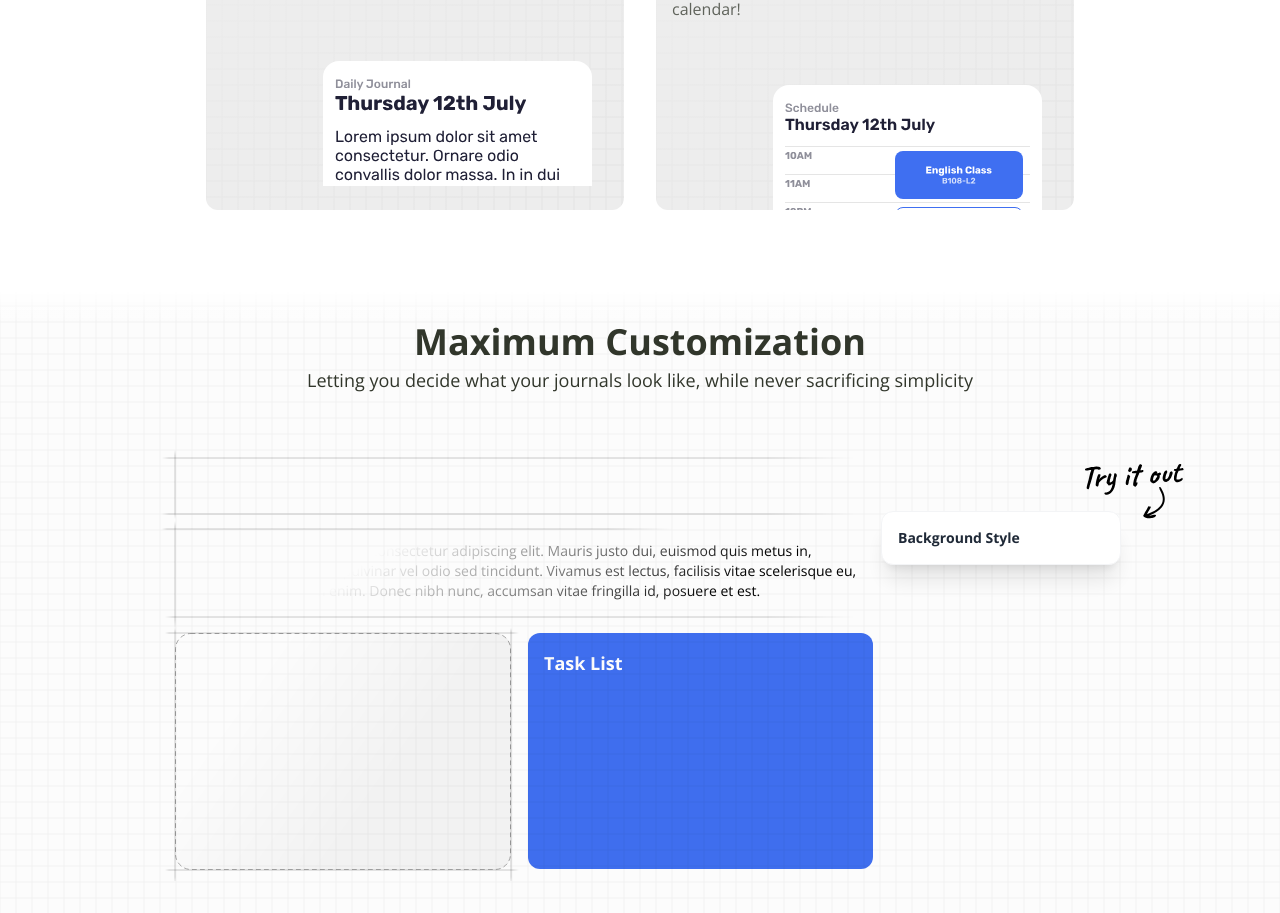
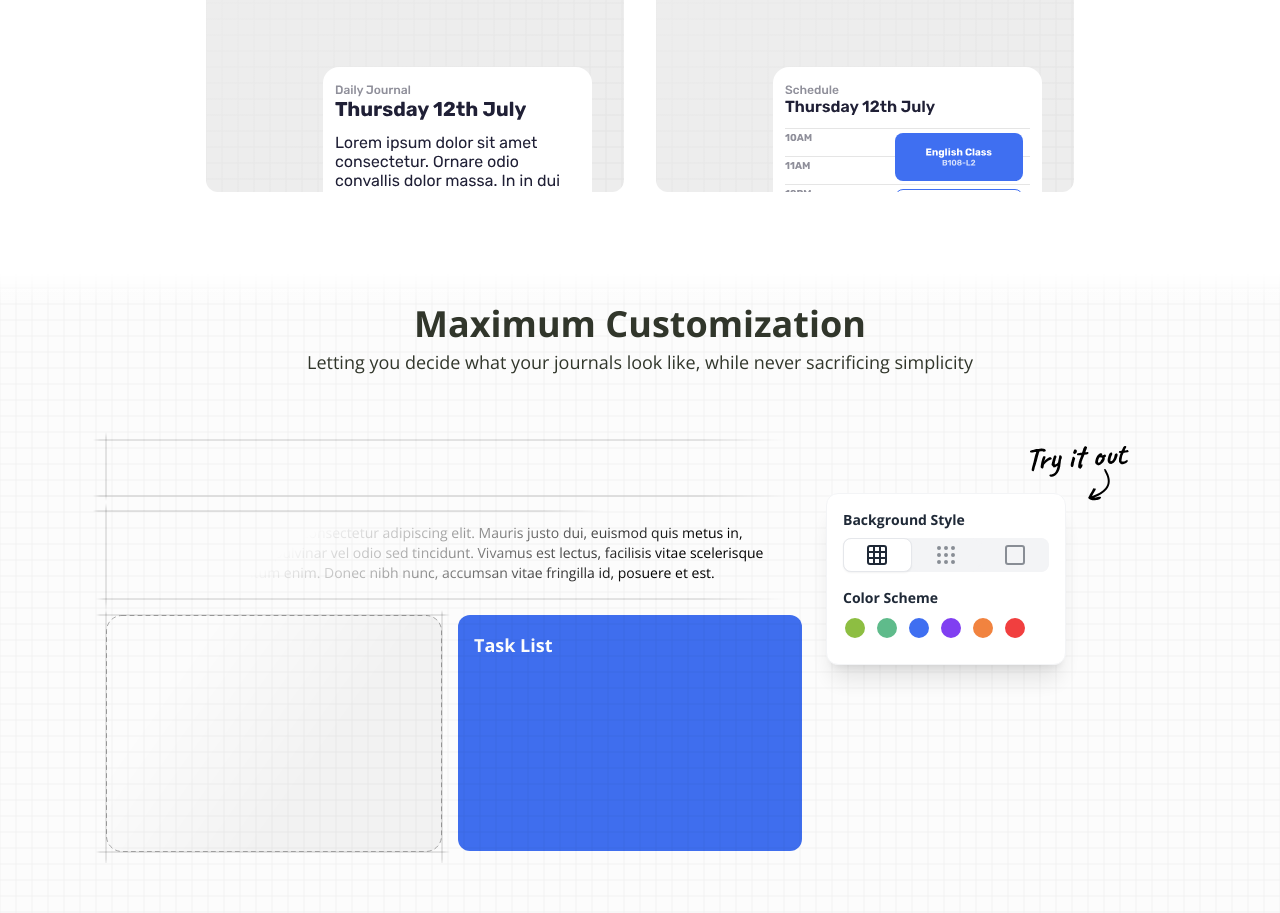
Before and after one commit to a16n-dev/blockflow-landing-page, a Next.js app: page / in a window 1280 px wide. Shown: the part 1884-2797 px from the top of the page. Built offline with nearby package versions, Linux system fonts and the light colour scheme.

Commit message:
Implement color changer

```diff
--- a/src/components/sections/CustomizationSection/CustomizationInteractiveSection.tsx
+++ b/src/components/sections/CustomizationSection/CustomizationInteractiveSection.tsx
@@ -6,12 +6,22 @@ import CardConstructionGraphic from '@/components/sections/CustomizationSection/
 import TryItOutText from '@/components/sections/CustomizationSection/TryItOutText';
 import { useEffect, useState } from 'react';
 import { LandingPageThemeTokens, setTheme } from '@/utils/themeHelpers';
+import { Grid3x3, Grid3x3Icon, GripIcon, SquareIcon } from 'lucide-react';
+
+enum themeColor {
+  green = 'green',
+  teal = 'teal',
+  blue = 'blue',
+  purple = 'purple',
+  orange = 'orange',
+  red = 'red',
+}
 
 interface ThemeState {
   bgStyle: 'grid' | 'dot' | 'blank';
   headingFont: string;
   paragraphFont: string;
-  colorScheme: 'blue' | 'green' | 'purple';
+  colorScheme: themeColor;
 }
 
 const mapStateToTheme = (
@@ -22,15 +32,26 @@ const mapStateToTheme = (
       ? 'url("/bg-grid-04.svg")'
       : state.bgStyle === 'dot'
         ? 'url("/bg-dot-04.svg")'
-        : '',
+        : 'url("/bg-none.svg")',
+  mainColor: mapColor[state.colorScheme][0],
+  mainColorBg: mapColor[state.colorScheme][1],
 });
+
+const mapColor: Record<themeColor, [string, string]> = {
+  green: ['#8dbe42', '#ecf8e6'],
+  teal: ['#5fbb8b', '#e6f8f1'],
+  blue: ['#3f6ff1', '#e6e9f8'],
+  purple: ['#803ff1', '#e9d6ef'],
+  orange: ['#f1833f', '#efdfd6'],
+  red: ['#f13f3f', '#efd9d6'],
+};
 
 const CustomizationInteractiveSection = () => {
   const [state, setState] = useState<ThemeState>({
     bgStyle: 'grid',
     headingFont: 'Inter',
     paragraphFont: 'Inter',
-    colorScheme: 'blue',
+    colorScheme: themeColor.blue,
   });
 
   useEffect(() => {
@@ -38,8 +59,12 @@ const CustomizationInteractiveSection = () => {
   }, [state]);
 
   return (
-    <div className={'flex max-w-[1100px] py-12'}>
-      <div className={'flex flex-col mix-blend-multiply'}>
+    <div className={'flex max-w-[1100px] w-full py-12 gap-4'}>
+      <div className={'overflow-hidden flex justify-end'}>
+        <div
+          className={'flex flex-col mix-blend-multiply w-[720px]'}
+          style={{ flexGrow: 1 }}
+        >
           <HeadingConstructionGraphic />
           <div className={'relative'}>
             <ParagraphConstructionGraphic />
@@ -66,14 +91,47 @@ const CustomizationInteractiveSection = () => {
             </div>
           </div>
         </div>
-      <div className={'relative flex flex-col'}>
-        <TryItOutText className={'self-end relative -right-16 top-2'} />
+      </div>
+      <div className={'relative flex flex-col pr-20'}>
+        <TryItOutText
+          className={'self-end relative -right-16 top-2 text-theme-text'}
+        />
         <div
           className={
             'bg-white flex flex-col border border-gray-100 w-[240px] p-4 shadow-xl rounded-xl'
           }
         >
           <p className={'font-bold text-gray-800 text-sm'}>Background Style</p>
+          <div className={`flex bg-gray-100 rounded-lg my-2`}>
+            {['grid', 'dot', 'none'].map((v) => (
+              <button
+                className={`px-2 py-1 grow flex text-gray-800 justify-center border border-gray-100 rounded-lg ${state.bgStyle === v ? 'bg-white border-gray-200 shadow-sm' : 'opacity-50'}`}
+                key={v}
+                onClick={() => setState((s) => ({ ...s, bgStyle: v as any }))}
+              >
+                {v === 'grid' ? (
+                  <Grid3x3Icon />
+                ) : v === 'dot' ? (
+                  <GripIcon />
+                ) : (
+                  <SquareIcon />
+                )}
+              </button>
+            ))}
+          </div>
+          <p className={'font-bold text-gray-800 text-sm mt-2'}>Color Scheme</p>
+          <div className={`flex gap-2 rounded-lg my-2`}>
+            {Object.values(themeColor).map((v) => (
+              <button
+                className={`w-6 h-6 rounded-xl border-2 border-white ${state.colorScheme === v ? 'rounded-md border-theme-main' : ''}`}
+                style={{ background: mapColor[v][0] }}
+                key={v}
+                onClick={() =>
+                  setState((s) => ({ ...s, colorScheme: v as any }))
+                }
+              />
+            ))}
+          </div>
         </div>
       </div>
     </div>
--- a/src/components/sections/HeroSection/HeroSection.tsx
+++ b/src/components/sections/HeroSection/HeroSection.tsx
@@ -2,15 +2,16 @@ const HeroSection = () => {
   return (
     <section
       className={
-        'pt-24 pb-8 flex flex-col items-center max-w-[900px] w-full mx-auto'
+        'pt-24 pb-8 flex flex-col items-center max-w-[932px] px-8 w-full mx-auto'
       }
     >
-      <div className={'max-w-[650px] mb-14'}>
+      <div className={'max-w-[800px] mb-14'}>
         <h1 className={'text-6xl text-center font-bold text-theme-text mb-4'}>
-          This is the page title
+          Your Digital Bullet Journal
         </h1>
         <p className={'text-2xl text-theme-text text-center'}>
-          A unique combination of stylistic freedom and functionality
+          Get your thoughts down, customize, and organize your life. <br /> All
+          in one place.
         </p>
       </div>
       {/* Hero image/svg goes here */}
--- a/src/components/sections/MotivationSection/MotivationSection.module.css
+++ b/src/components/sections/MotivationSection/MotivationSection.module.css
@@ -1,4 +1,4 @@
 .card {
-    background: linear-gradient(0deg, var(--theme-bg-color) 0%, transparent 50%), url("/bg-grid-04.svg"), var(--theme-surface-color);
+    background: linear-gradient(0deg, var(--theme-bg-color) 0%, transparent 50%), var(--theme-bg-texture), var(--theme-surface-color);
 
 }
--- a/src/components/sections/MotivationSection/MotivationSection.tsx
+++ b/src/components/sections/MotivationSection/MotivationSection.tsx
@@ -2,6 +2,7 @@ import { APP_NAME } from '@/utils/constants';
 import BackgroundImage from './background.png';
 import Image from 'next/image';
 import style from './MotivationSection.module.css';
+import { LeafIcon } from 'lucide-react';
 
 const MotivationSection = () => {
   return (
@@ -21,7 +22,13 @@ const MotivationSection = () => {
                 'absolute inset-0 flex items-center justify-center flex-col'
               }
             >
-              <div className={'w-24 h-24 bg-white rounded-3xl shadow-lg'}></div>
+              <div
+                className={
+                  'flex items-center justify-center w-24 h-24 bg-white rounded-3xl shadow-lg text-theme-main'
+                }
+              >
+                <LeafIcon size={48} />
+              </div>
             </div>
           </div>
         </div>
--- a/src/components/sections/UseCaseSection/UseCaseSection.module.css
+++ b/src/components/sections/UseCaseSection/UseCaseSection.module.css
@@ -1,8 +1,8 @@
 .card {
-    background: linear-gradient(150deg, var(--theme-surface-color) 0%, transparent 88%), url("/bg-grid-04.svg"), var(--theme-surface-color);
+    background: linear-gradient(150deg, var(--theme-surface-color) 0%, transparent 88%), var(--theme-bg-texture), var(--theme-surface-color);
 }
 
 .card:hover {
-    background: linear-gradient(150deg, var(--theme-main-color-bg) 0%, transparent 88%), url("/bg-grid-04.svg"), var(--theme-main-color-bg);
+    background: linear-gradient(150deg, var(--theme-main-color-bg) 0%, transparent 88%), var(--theme-bg-texture), var(--theme-main-color-bg);
 
 }
--- a/src/components/sections/UseCaseSection/UseCaseSection.tsx
+++ b/src/components/sections/UseCaseSection/UseCaseSection.tsx
@@ -61,7 +61,7 @@ const UseCaseSection = () => {
             <TargetIcon size={32} />
             Habit Tracking
           </h3>
-          <p className={'text-theme-text opacity-75 pb-16'}>
+          <p className={'text-theme-text opacity-75 pb-16 grow'}>
             {'Track habits and keep yourself accountable to hit your goals'}
           </p>
           <div className={'self-end px-4'}>
@@ -79,7 +79,7 @@ const UseCaseSection = () => {
             <ListTodoIcon size={32} />
             Tasks & Reminders
           </h3>
-          <p className={'text-theme-text opacity-75 pb-16'}>
+          <p className={'text-theme-text opacity-75 pb-16 grow'}>
             {
               'All your tasks in one place, plus reminders help you stay on top of your life'
             }
@@ -99,7 +99,7 @@ const UseCaseSection = () => {
             <NotebookIcon size={32} />
             Journaling
           </h3>
-          <p className={'text-theme-text opacity-75 pb-16'}>
+          <p className={'text-theme-text opacity-75 pb-16 grow'}>
             {
               'Keep a daily journal or easily jot down thoughts as inspiration strikes'
             }
@@ -119,7 +119,7 @@ const UseCaseSection = () => {
             <CalendarIcon size={32} />
             Calendar & Schedule
           </h3>
-          <p className={'text-theme-text opacity-75 pb-16'}>
+          <p className={'text-theme-text opacity-75 pb-16 grow'}>
             {
               'Plan your schedules and events with full customisation, plus sync with your existing calendar!'
             }
```
Also changed, not shown: public/bg-none.svg (added). Lines whose indentation alone changed are shown as unchanged.
